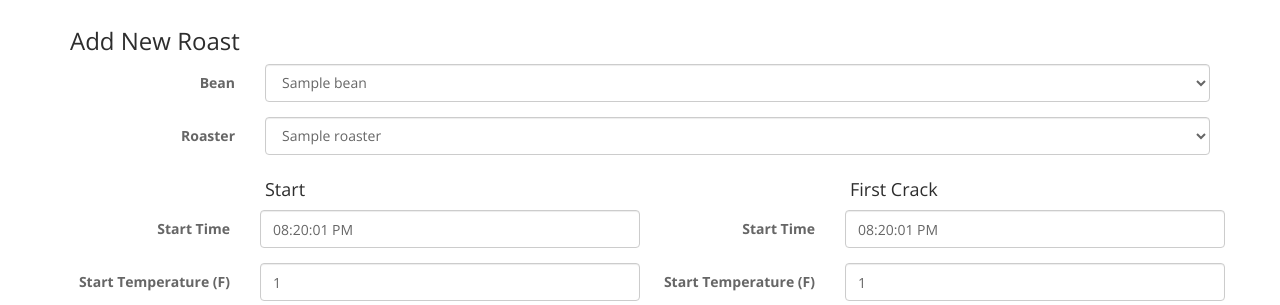
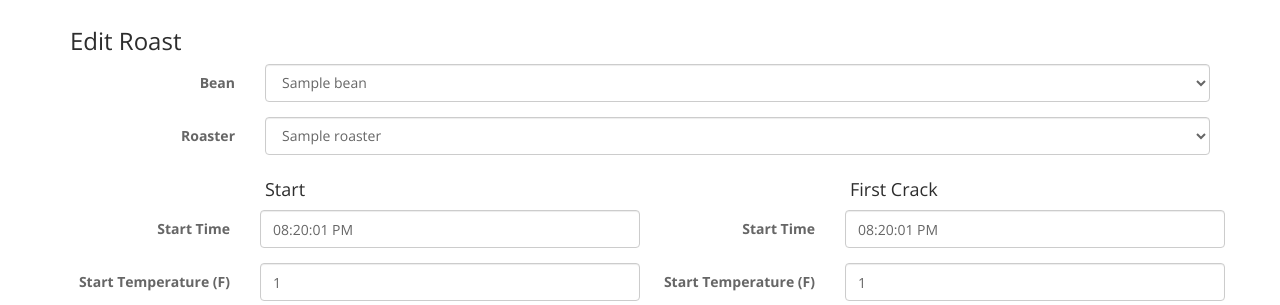
Before and after one commit to menglewis/roast-log, a Flask app: page /roasts/edit/1 in a window 1280 px wide. Shown: the part 52-357 px from the top of the page. Run offline with Flask 2, Linux system fonts and the light colour scheme; a user stored in the database is signed in; tables that the repository leaves empty hold one stand-in row (values such as "Sample post"); some libraries are stand-ins or nearby versions.

Commit message:
Fixed bug with editing a roast

```diff
--- a/app/roast/templates/roast/roast_edit.html
+++ b/app/roast/templates/roast/roast_edit.html
@@ -11,7 +11,7 @@
 
 <h3>Edit Roast</h3>
 
-<form method="POST" class="form-horizontal" action="{{ url_for('roast.roast_edit') }}">
+<form method="POST" class="form-horizontal" action="{{ url_for('roast.roast_edit', roast_id=roast.id) }}">
     {{ form.csrf_token }}
     <div class="form-group">
         {{ form.bean.label(class_="col-sm-2 control-label") }}
--- a/app/roast/views.py
+++ b/app/roast/views.py
@@ -150,7 +150,6 @@ def roast_edit(roast_id):
             roast.end_weight = form.end_weight.data
             roast.roast_datetime = datetime.strptime(form.roast_datetime.data, "%m/%d/%Y %I:%M:%S %p")
             roast.notes = form.notes.data
-            db.session.add(roast)
             db.session.commit()
             return redirect(url_for('roast.roast_detail', roast_id=roast.id))
         else:
@@ -162,7 +161,7 @@ def roast_edit(roast_id):
         form.bean.choices = [(str(bean.id), bean.name) for bean in beans]
         form.roaster.choices = [(str(roaster.id), roaster.name) for roaster in roasters]
 
-    return render_template('roast/roast_new.html', form=form, beans=beans, roasters=roasters)
+    return render_template('roast/roast_edit.html', form=form, beans=beans, roasters=roasters, roast=roast)
 
 
 
```
